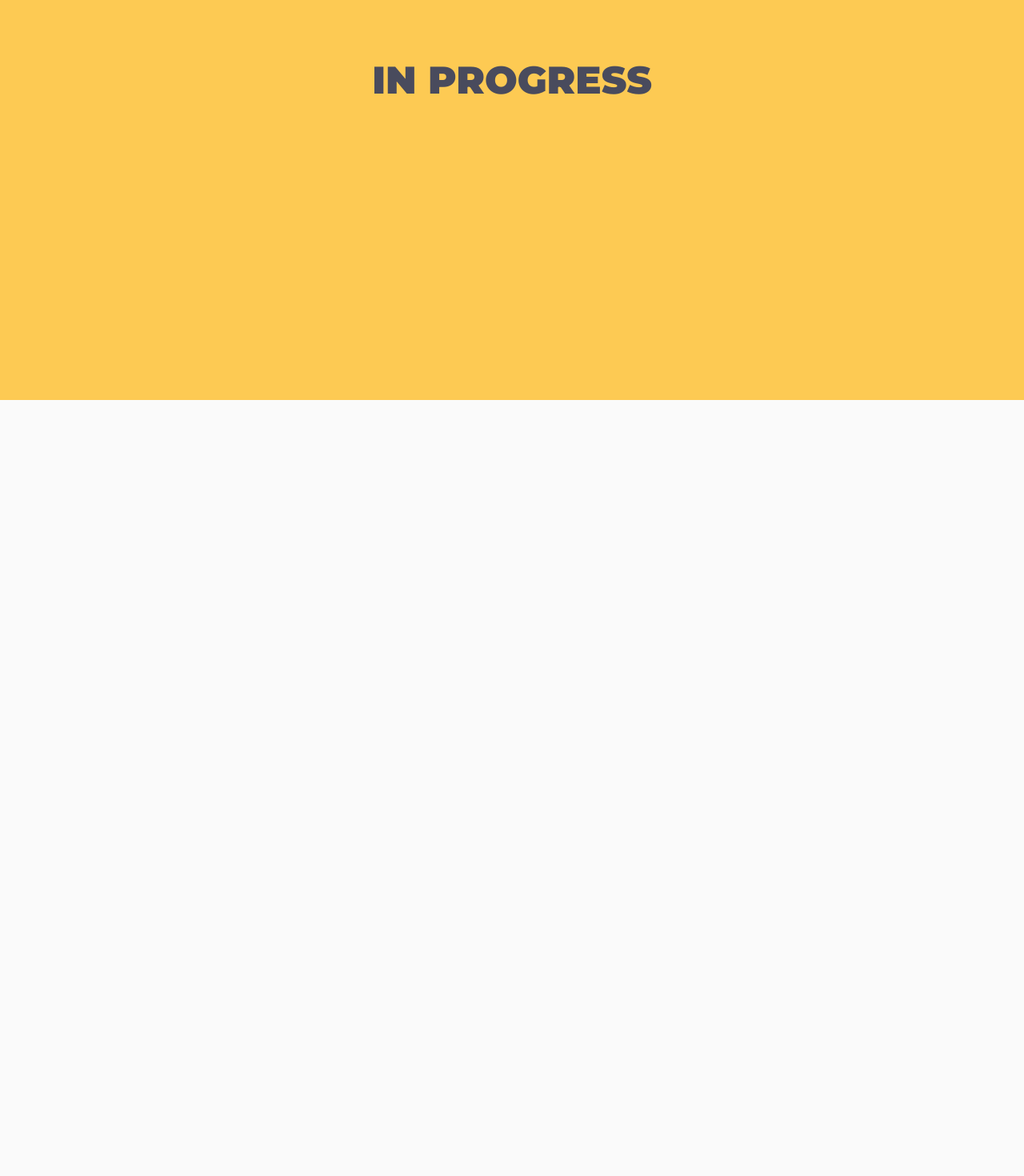
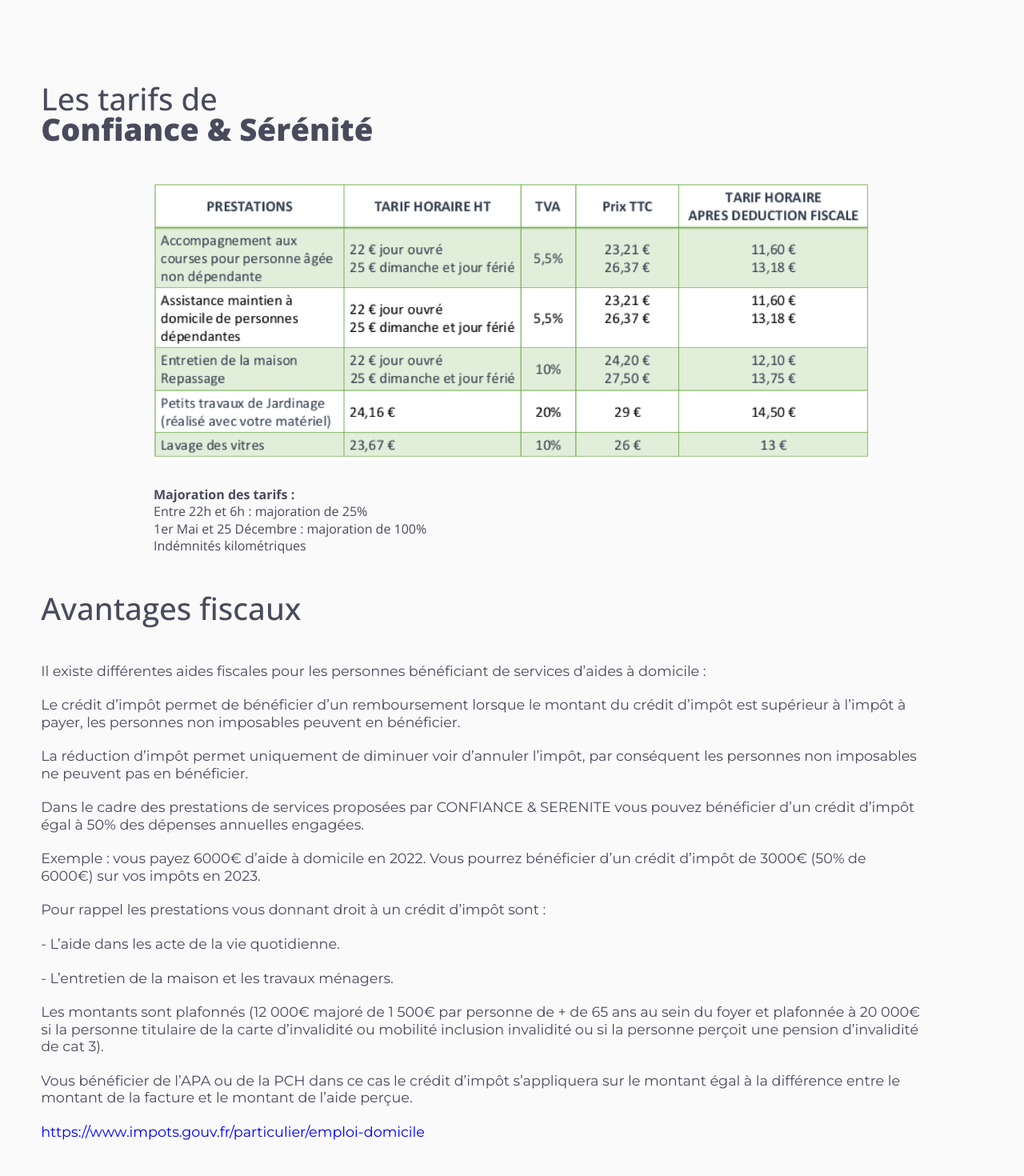
Before and after one commit to anzivinojul/cfse, a SvelteKit app: page / in a window 1280 px wide. Shown: the part 3200-4670 px from the top of the page at 80% size. Before the commit the page ends 3700 px from the top, so only its background shows below. Built offline with nearby package versions, Linux system fonts and the light colour scheme.

Commit message:
responsive pricing page

```diff
--- a/src/routes/+page.svelte
+++ b/src/routes/+page.svelte
@@ -2,6 +2,7 @@
     import Activites from "./components/Activites.svelte";
     import Landing from "./components/Landing.svelte";
     import Mission from "./components/Mission.svelte";
+    import Pricing from "./components/Pricing.svelte";
     import Values from "./components/Values.svelte";
     import Header from "./templates/Header.svelte";
 </script>
@@ -11,6 +12,7 @@
 <Activites />
 <Mission />
 <Values />
+<Pricing />
 
 <main id="next">
     <h2>IN PROGRESS</h2>
--- /dev/null
+++ b/src/routes/components/Pricing.svelte
@@ -0,0 +1,312 @@
+<section class="container-pricing">
+
+    <h3 class="pricing-title">
+        <span id="title_firstline">Les tarifs de<br></span>
+        <span id="title_secondline">Confiance & Sérénité</span>
+    </h3>
+
+    <div class="pricing-hero">
+
+        <div class="pricing-hero-top">
+
+            <img src="/images/pricing.png" alt="pricing" class="pricing-img">
+
+        </div>
+
+        <div class="pricing-hero-bottom">
+
+            <div class="pricing-text">
+
+                <div class="pricing-text-wrapper">
+                    <p class="pricing-text-title">
+                        Majoration des tarifs :
+                    </p>
+                    <p>
+                        Entre 22h et 6h : majoration de 25%
+                    </p>
+                    <p>
+                        1er Mai et 25 Décembre : majoration de 100%
+                    </p>
+                    <p>
+                        Indémnités kilométriques
+                    </p>
+                </div>
+
+            </div>
+
+        </div>
+
+    </div>
+
+</section>
+
+<section class="container-pricing-advantages">
+
+    <h3 class="pricing-advantages-title">
+        <span>Avantages fiscaux</span>
+    </h3>
+
+    <div class="pricing-advantages-text">
+
+        <div class="pricing-advantages-text-wrapper">
+            <p>
+                Il existe différentes aides fiscales pour les personnes bénéficiant de services d’aides à domicile :
+            </p><br>
+            <p>
+                Le crédit d’impôt permet de bénéficier d’un remboursement lorsque le montant du crédit d’impôt est
+                supérieur à l’impôt à payer, les personnes non imposables peuvent en bénéficier.
+            </p><br>
+            <p>
+                La réduction d’impôt permet uniquement de diminuer voir d’annuler l’impôt, par conséquent les personnes
+                non imposables ne peuvent pas en bénéficier.
+            </p><br>
+            <p>
+                Dans le cadre des prestations de services proposées par CONFIANCE & SERENITE vous pouvez bénéficier d’un
+                crédit d’impôt égal à 50% des dépenses annuelles engagées.
+            </p><br>
+            <p>
+                Exemple : vous payez 6000€ d’aide à domicile en 2022. Vous pourrez bénéficier d’un crédit d’impôt de 3000€ (50%
+                de 6000€) sur vos impôts en 2023.
+            </p><br>
+            <p>
+                Pour rappel les prestations vous donnant droit à un crédit d’impôt sont :
+            </p><br>
+            <p>
+                - L’aide dans les acte de la vie quotidienne.
+            </p><br>
+            <p>
+                - L’entretien de la maison et les travaux ménagers.
+            </p><br>
+            <p>
+                Les montants sont plafonnés (12 000€ majoré de 1 500€ par personne de + de 65 ans au sein du foyer et
+                plafonnée à 20 000€ si la personne titulaire de la carte d’invalidité ou mobilité inclusion invalidité ou si la
+                personne perçoit une pension d’invalidité de cat 3).
+            </p><br>
+            <p>
+                Vous bénéficier de l’APA ou de la PCH dans ce cas le crédit d’impôt s’appliquera sur le montant égal à la
+                différence entre le montant de la facture et le montant de l’aide perçue.
+            </p><br>
+            <p>
+                <a href="https://www.impots.gouv.fr/particulier/emploi-domicile" target="_blank">https://www.impots.gouv.fr/particulier/emploi-domicile</a>
+            </p>
+        </div>
+
+    </div>
+
+</section>
+
+<style global lang="scss">
+
+    .container-pricing {
+        width: 100%;
+        min-height: calc(100vh - 100px);
+        height: auto;
+        display: flex;
+        flex-direction: column;
+
+        .pricing-title {
+
+            font-family: $font_opensans;
+            font-size: 2.8em;
+            color: $text;
+            padding-top: 2vh;
+            padding-left: 4vw;
+
+            #title_firstline {
+                font-weight: 500;
+            }
+
+            #title_secondline {
+                font-weight: 800;
+            }
+
+        }
+
+        .pricing-hero {
+            display: flex;
+            flex-direction: column;
+            align-self: center;
+            justify-content: space-around;
+            width: 70%;
+            height: 100%;
+            padding: space(6) 0 space(6) 0;
+            gap: space(4);
+
+            .pricing-hero-top {
+                display: flex;
+
+                .pricing-img {
+                    width: 100%;
+                    height: auto;
+                }
+
+            }
+
+            .pricing-hero-bottom {
+
+                .pricing-text {
+                    font-family: $font_opensans;
+                    font-weight: 400;
+                    font-size: 1em;
+                    color: $text;
+                    line-height: 16pt;
+
+                    .pricing-text-title {
+                        font-weight: 700;
+                    }
+                }
+            }
+
+        }
+
+    }
+
+    .container-pricing-advantages {
+        width: 100%;
+        height: auto;
+        display: flex;
+        flex-direction: column;
+
+        .pricing-advantages-title {
+            font-family: $font_opensans;
+            font-size: 2.8em;
+            color: $text;
+            font-weight: 500;
+            padding-left: 4vw;
+        }
+
+        .pricing-advantages-text {
+            display: flex;
+            height: 100%;
+            width: 80vw;
+            line-height: 16pt;
+            padding: 48px 0 48px 4vw;
+
+            .pricing-advantages-text-wrapper {
+                align-self: center;
+                font-family: $font_montserrat;
+                font-weight: 400;
+                font-size: 1.1em;
+                color: $text;
+            }
+        }
+    }
+
+    @media screen and (max-width: 1500px) {
+
+        .container-pricing {
+
+            min-height: auto;
+            padding-top: 100px;
+
+            .pricing-title {
+                font-size: 2.4em;
+            }
+
+        }
+
+        .container-pricing-advantages {
+
+            .pricing-advantages-title {
+                font-size: 2.4em;
+            }
+
+            .pricing-advantages-text {
+                width: 90vw;
+            }
+        }
+    }
+
+    @media screen and (max-width: $xxl) {
+
+        .container-pricing {
+
+            .pricing-title {
+
+                font-size: 2.2em;
+
+            }
+
+            .pricing-hero {
+                width: 80%;
+            }
+
+        }
+
+        .container-pricing-advantages {
+
+            .pricing-advantages-title {
+                font-size: 2.2em;
+            }
+
+            .pricing-advantages-text {
+
+                .pricing-advantages-text-wrapper {
+                    font-size: 1em;
+                }
+            }
+        }
+    }
+
+    @media screen and (max-width: $l) {
+
+        .container-pricing {
+
+            padding-top: 70px;
+
+            .pricing-title {
+
+                font-size: 2em;
+
+            }
+
+            .pricing-hero {
+                width: 90%;
+            }
+
+
+        }
+
+        .container-pricing-advantages {
+
+            .pricing-advantages-title {
+                font-size: 2em;
+            }
+
+            .pricing-advantages-text {
+
+                .pricing-advantages-text-wrapper {
+                    font-size: 0.9em;
+                }
+            }
+        }
+    }
+
+    @media screen and (max-width: $m) {
+
+        .container-activities {
+
+            .pricing-title {
+
+                font-size: 1.8em;
+
+            }
+
+        }
+
+        .container-pricing-advantages {
+
+            .pricing-advantages-title {
+                font-size: 1.8em;
+            }
+
+            .pricing-advantages-text {
+
+                .pricing-advantages-text-wrapper {
+                    font-size: 0.9em;
+                }
+
+            }
+        }
+    }
+</style>
--- a/src/routes/components/Values.svelte
+++ b/src/routes/components/Values.svelte
@@ -1,7 +1,7 @@
 <section class="container-values">
 
     <h3 class="values-title">
-        <span id="title_firstline">La valeurs de<br></span>
+        <span id="title_firstline">Les valeurs de<br></span>
         <span id="title_secondline">Confiance & Sérénité</span>
     </h3>
 
@@ -79,6 +79,7 @@
             flex-direction: column;
             justify-content: center;
             align-items: center;
+            justify-self: center;
             width: 100%;
             height: 100%;
             padding: space(8) 0 space(8) 0;
@@ -87,19 +88,18 @@
                 display: flex;
                 flex-direction: row;
                 justify-content: center;
-                gap: space(16);
+                gap: 6vw;
 
                 .values-card {
                     display: flex;
                     flex-direction: column;
                     align-items: center;
                     gap: space(1);
-                    width: 12vw;
 
                     .values-img {
                         height: auto;
                         width: 100%;
-                        min-width: 200px;
+                        min-width: 250px;
                     }
 
                     .values-text {
@@ -120,6 +120,9 @@
 
         .container-values {
 
+            min-height: auto;
+            padding-top: 100px;
+
             .values-title {
                 font-size: 2.4em;
             }
@@ -129,6 +132,10 @@
                 .values-list {
 
                     .values-card {
+
+                        .values-img {
+                            min-width: 230px;
+                        }
 
                         .values-text {
                             font-size: 1.6em;
@@ -142,9 +149,6 @@
     @media screen and (max-width: $xxl) {
 
         .container-values {
-
-            height: auto;
-            padding-top: 100px;
 
             .values-title {
 
@@ -183,11 +187,16 @@
             .values-hero {
 
                 .values-list {
+                    gap: 0px;
 
                     .values-card {
 
+                        .values-img {
+                            min-width: 40vw;
+                        }
+
                         .values-text {
-                            font-size: 1.4em;
+                            font-size: 1.2em;
                         }
                     }
                 }
@@ -213,7 +222,7 @@
                     .values-card {
 
                         .values-text {
-                            font-size: 1.2em;
+                            font-size: 1.1em;
                         }
                     }
                 }
@@ -221,4 +230,31 @@
 
         }
     }
+
+    @media screen and (max-width: $s) {
+
+        .container-activities {
+
+            .values-title {
+
+                font-size: 1.8em;
+
+            }
+
+            .values-hero {
+
+                .values-list {
+
+                    .values-card {
+
+                        .values-text {
+                            font-size: 1.1em;
+                        }
+                    }
+                }
+            }
+
+        }
+    }
+
 </style>
```
Also changed, not shown: static/images/pricing.png (added).
